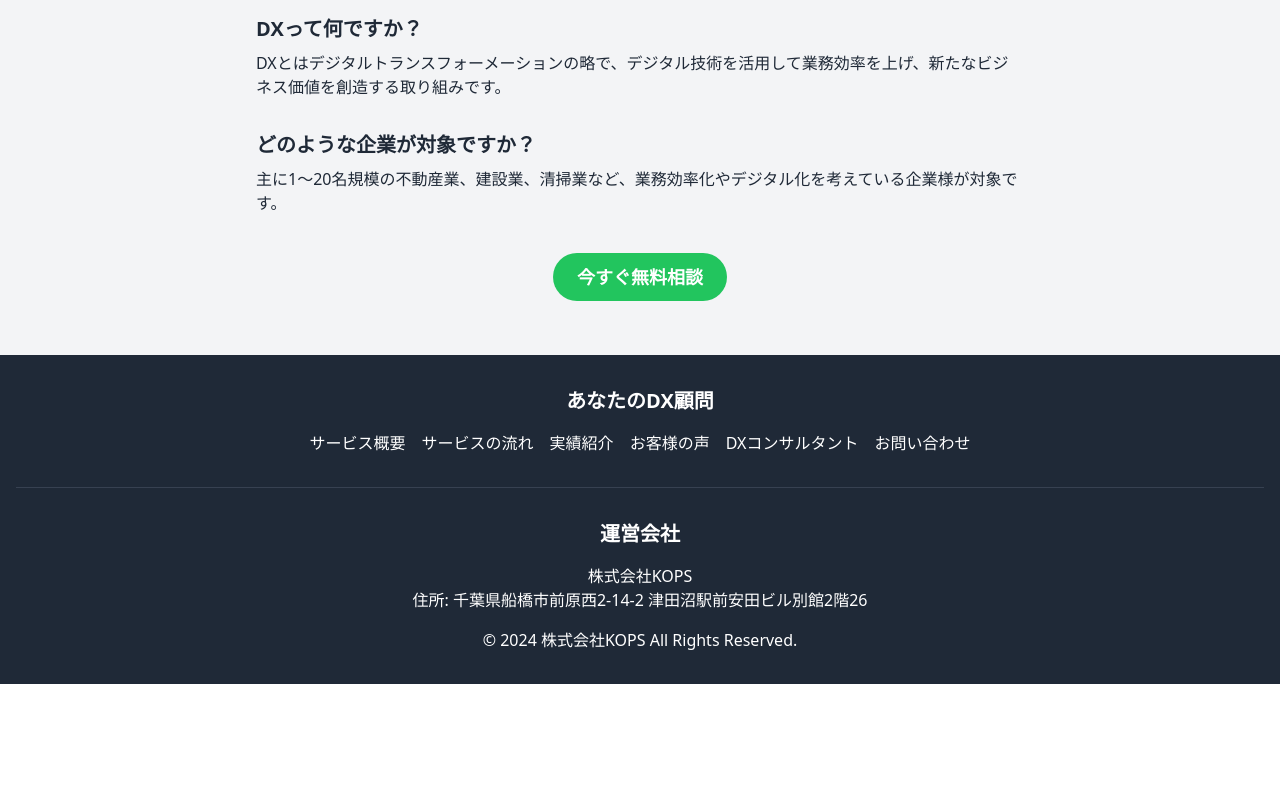
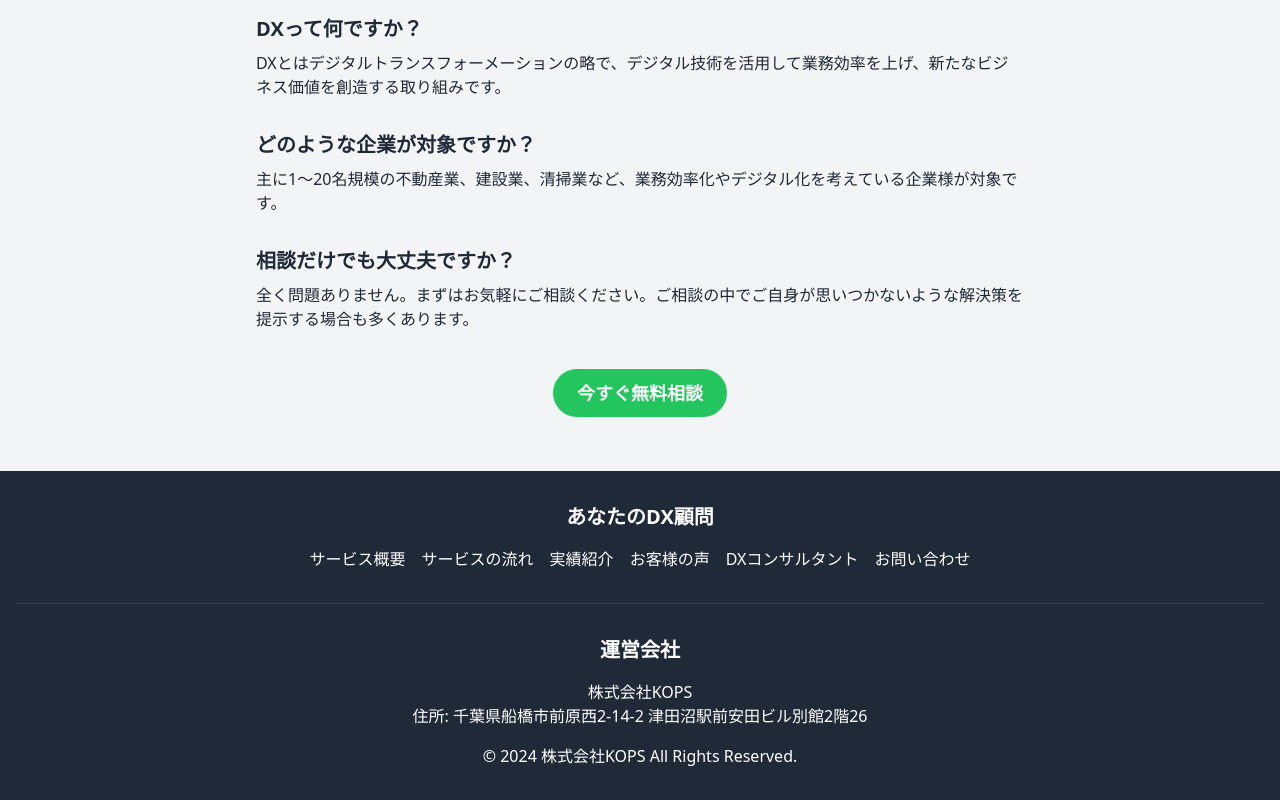
Before and after one commit to h-magome/dx-consulting-landing-page, a Nuxt app: page / in a window 1280 px wide. Shown: the part 5033-5833 px from the top of the page. Before the commit the page ends 5717 px from the top, so only its background shows below. Built offline with nearby package versions, Linux system fonts and the light colour scheme.

Commit message:
QAを追加した

```diff
--- a/components/LandingPage.vue
+++ b/components/LandingPage.vue
@@ -250,6 +250,10 @@
               <h3 class="text-xl font-semibold mb-2">どのような企業が対象ですか？</h3>
               <p>主に1～20名規模の不動産業、建設業、清掃業など、業務効率化やデジタル化を考えている企業様が対象です。</p>
             </div>
+            <div class="mb-8">
+              <h3 class="text-xl font-semibold mb-2">相談だけでも大丈夫ですか？</h3>
+              <p>全く問題ありません。まずはお気軽にご相談ください。ご相談の中でご自身が思いつかないような解決策を提示する場合も多くあります。</p>
+            </div>
           </div>
           <div class="text-center mt-12">
             <a href="#contact" class="bg-green-500 hover:bg-green-600 text-white font-bold py-3 px-6 rounded-full text-lg transition duration-300 ease-in-out transform hover:scale-105" @click.prevent="scrollToElement('#contact')">
```
